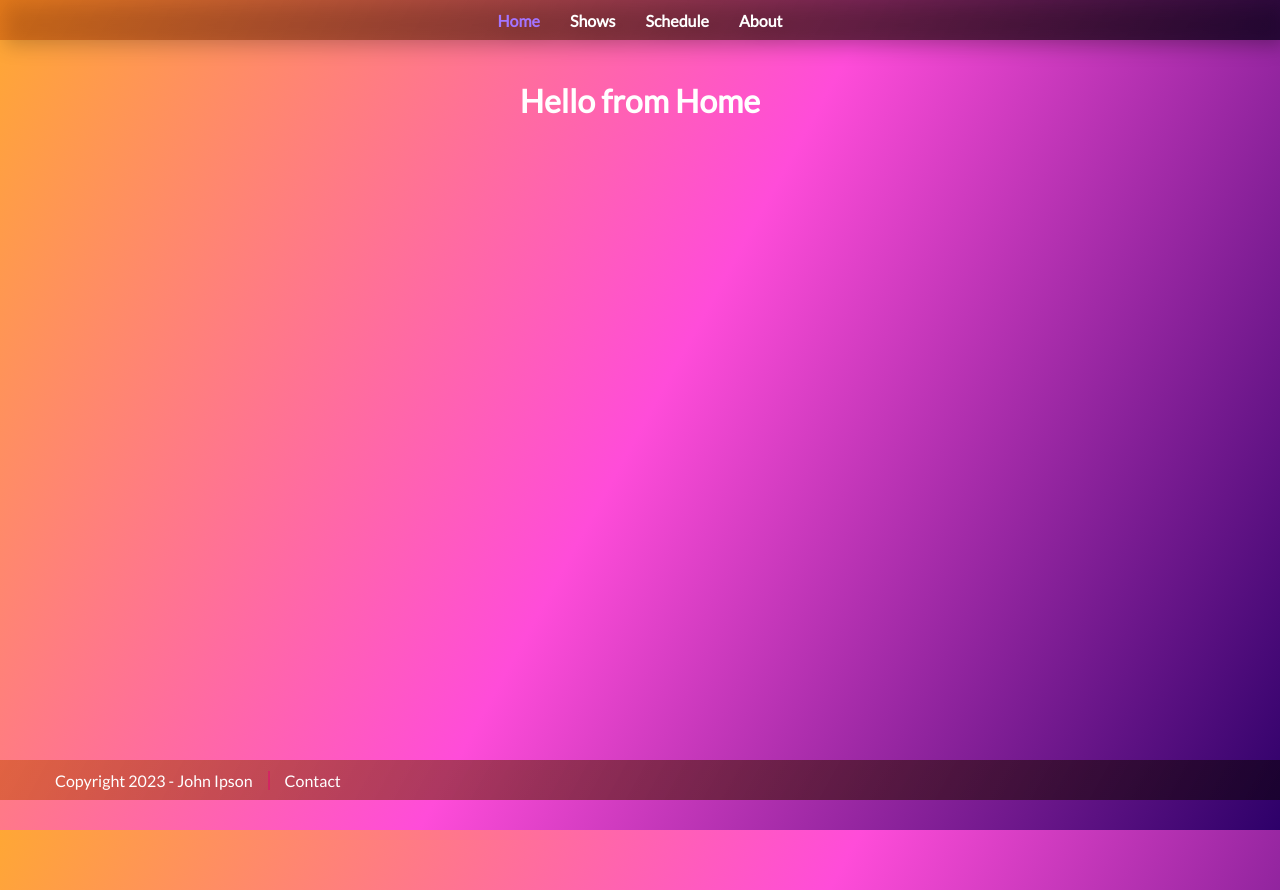
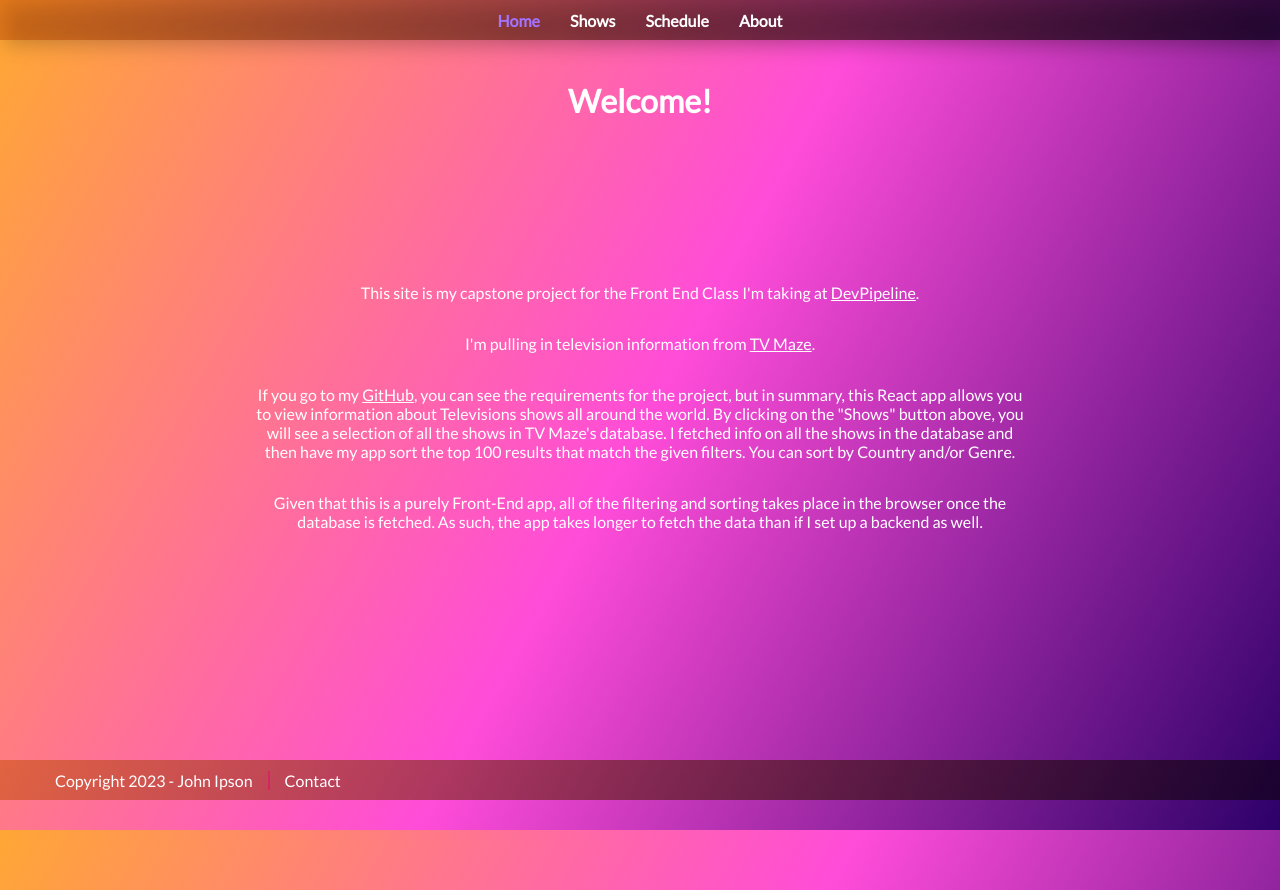
Before and after one commit to darthcircuit/reactCapstone, a React (Create React App) app: page / in a window 1280 px wide. Built offline with nearby package versions, Linux system fonts and the light colour scheme.

Commit message:
added home page and links to my github, tvmaze and dp

```diff
--- a/src/components/pages/Home.js
+++ b/src/components/pages/Home.js
@@ -1,5 +1,44 @@
 export default function Home() {
   return(
-    <h1>Hello from Home</h1>
+
+    <div className="home-page">
+
+    <div className="title-wrapper">
+      <h1>Welcome!</h1>
+
+    </div>
+      <div className="page-content">
+        <p>
+          This site is my capstone project for the Front End Class I'm taking at&#160;
+
+          <a href="https://devpipeline.com">
+            DevPipeline
+          </a>.
+        </p>
+
+        <p>
+          I'm pulling in television information from&#160;
+
+          <a href="https://tvmaze.com">
+            TV Maze
+          </a>.
+
+        </p>
+
+        <p>
+          If you go to my&#160;
+
+          <a href="https://github.com/darthcircuit/reactCapstone">
+            GitHub
+          </a>
+          , you can see the requirements for the project, but in summary, this React app allows you to view information about Televisions shows all around the world. By clicking on the "Shows" button above, you will see a selection of all the shows in TV Maze's database. I fetched info on all the shows in the database and then have my app sort the top 100 results that match the given filters. You can sort by Country and/or Genre.
+        </p>
+
+        <p>
+          Given that this is a purely Front-End app, all of the filtering and sorting takes place in the browser once the database is fetched. As such, the app takes longer to fetch the data than if I set up a backend as well.
+        </p>
+      </div>
+    </div>
+
   )
 }
--- a/src/components/pages/Shows.js
+++ b/src/components/pages/Shows.js
@@ -57,7 +57,7 @@ export default function Shows() {
     const workingCountries = new Set()
     const workingCountriesArray = []
     const workingGenres = new Set()
-    const workingGenresArray = []
+    const workingGenresArray = [{value: "", label: "All Genres"}]
 
     shows.forEach(
       (s) => {
@@ -181,9 +181,10 @@ export default function Shows() {
       <div className="loading">{loaded? null : <LoadingBar percent={percent} />}</div>
       <div className="shows" style={{display: 'flex', flexDirection: 'column'}}>
         {(loaded && chosenCountry)?
-          <div>
-            <h1>Top Shows</h1>
-            <p className="title-accent">{getCountryLabel()}</p>
+          <div className="title">
+            <span className="title-header"><h1>Top</h1><p className="title-genre">{chosenGenre}</p><h1>Shows</h1></span>
+
+            <p className="title-country">{getCountryLabel()}</p>
           </div>
 
           : <h1>Loading</h1>
--- a/src/styles/filter.scss
+++ b/src/styles/filter.scss
@@ -1,6 +1,6 @@
 .filter {
     // background-color: white;
-    width: 80%;
+    width: 100%;
     display: flex;
     justify-content: center;
     align-items: center;
@@ -10,6 +10,9 @@
         text-align: left;
         font-weight: bold;
         background-color: white;
+        padding: 10px;
+        width: 175px;
+        margin: 7px;
 
     }
 }
--- /dev/null
+++ b/src/styles/home.scss
@@ -0,0 +1,19 @@
+.home-page {
+    width: 100%;
+    display: flex;
+    flex-direction: column;
+    justify-content: center;
+    align-items: center;
+    .page-content {
+        width: 60%;
+        display: flex;
+        flex-direction: column;
+        justify-content: center;
+        align-items: center;
+        a{
+            color: white;
+            text-decoration: underline;
+        }
+}
+
+}
--- a/src/styles/main.scss
+++ b/src/styles/main.scss
@@ -9,7 +9,6 @@ $accent-alt: rgba(216, 28, 101, 75%);
 
 @import "./common.scss";
 @import "./navbar.scss";
-@import "./mediaQueries.scss";
 @import "./footer.scss";
 @import "./schedule.scss";
 @import "./showsGrid.scss";
@@ -17,3 +16,5 @@ $accent-alt: rgba(216, 28, 101, 75%);
 @import "./ratings.scss";
 @import "./showpage.scss";
 @import "./filter.scss";
+@import "./home.scss";
+@import "./mediaQueries.scss";
--- a/src/styles/mediaQueries.scss
+++ b/src/styles/mediaQueries.scss
@@ -0,0 +1,8 @@
+
+@media (max-width: 480px) {
+
+    .title {
+        // font-size: .5rem;
+    }
+
+  }
--- a/src/styles/mixins.scss
+++ b/src/styles/mixins.scss
@@ -21,3 +21,10 @@
     color: white;
 
 }
+
+@mixin title-text {
+    margin: 5px;
+    font-weight:900;
+    font-family: 'Roboto', sans-serif;
+    color: $title;
+}
--- a/src/styles/showsGrid.scss
+++ b/src/styles/showsGrid.scss
@@ -7,13 +7,31 @@
     height: 100%;
     padding-bottom: 50px;
 
-    .title-accent {
-        font-family: 'Roboto', sans-serif;
-        color: $title;
-        font-size: 6rem;
-        margin: 5px;
-        font-weight:900;
+    .title {
+
+        .title-header {
+            display: flex;
+            justify-content: center;
+            align-items: center;
+
+            h1 {
+                padding: 5px;
+                font-size: 4rem;
+            }
+
+            .title-genre{
+                @include title-text;
+                font-size: 4rem;
+            }
+        }
+
+        .title-country {
+            @include title-text;
+            font-size: 6rem;
+
+        }
     }
+
     .shows-grid{
         @include repeating-list;
         position: relative;
```
